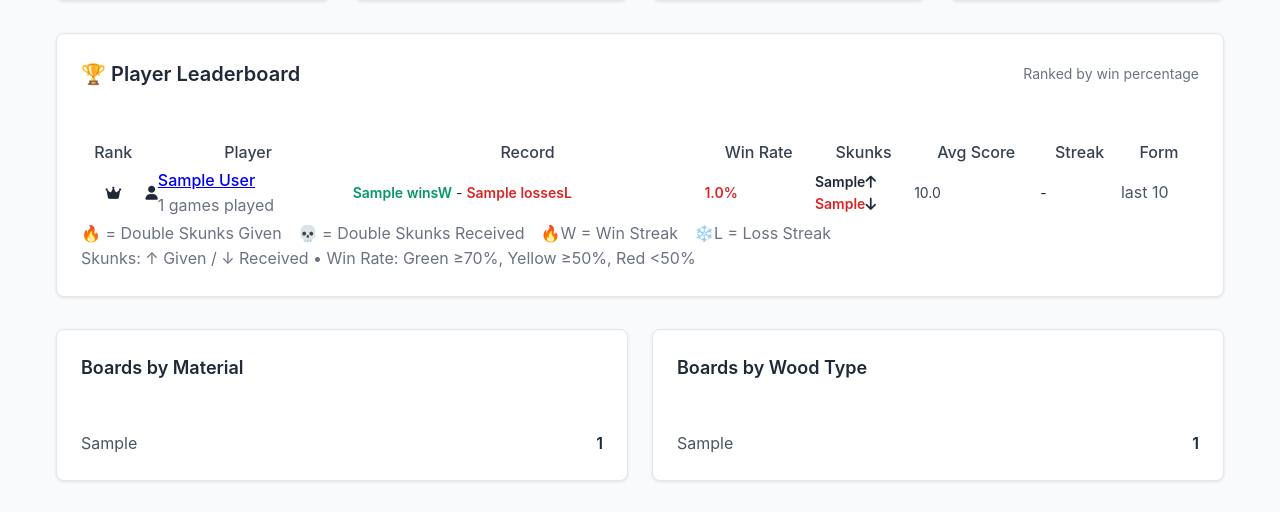
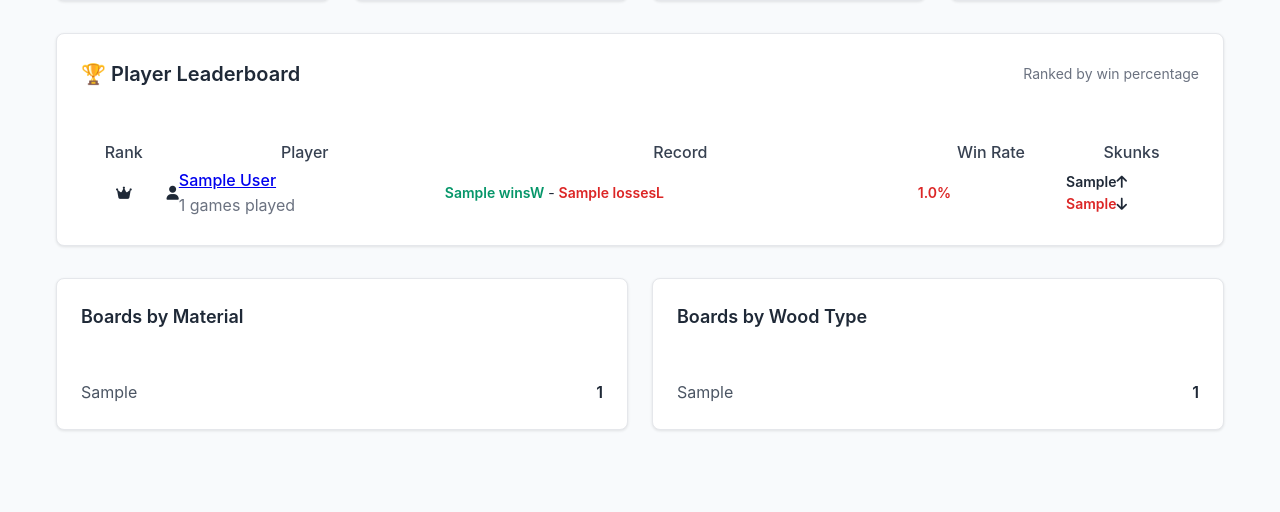
Before and after one commit to TITAN2049/cribbage_board_inv, a Flask app: template app/templates/stats.html in a window 1280 px wide. Shown: the part 354-866 px from the top of the page. Run offline with Flask 3, Linux system fonts and the light colour scheme; the template is opened without the code that fills it: most values are stand-ins (such as "Sample title", 1, 10 or a date in 2020); some libraries are stand-ins or nearby versions.

Commit message:
Fix game edit/delete functionality and improve stats display
- Add missing /game/<id>/edit and /game/<id>/delete routes
- Fix double skunk display logic using is_skunk/is_double_skunk fields
- Update stats query to properly join with player names
- Remove score tracking, streaks, and legend from stats template
- Add skunk checkboxes to edit game form

```diff
--- a/app/templates/stats.html
+++ b/app/templates/stats.html
@@ -53,9 +53,6 @@
               <th class="pb-3 font-medium text-gray-700">Record</th>
               <th class="pb-3 font-medium text-gray-700">Win Rate</th>
               <th class="pb-3 font-medium text-gray-700">Skunks</th>
-              <th class="pb-3 font-medium text-gray-700">Avg Score</th>
-              <th class="pb-3 font-medium text-gray-700">Streak</th>
-              <th class="pb-3 font-medium text-gray-700">Form</th>
             </tr>
           </thead>
           <tbody>
@@ -154,57 +151,10 @@
                     </div>
                   </div>
                 </td>
-
-                <!-- Average Winning Score -->
-                <td class="py-4">
-                  <div class="text-sm font-mono text-gray-700">
-                    {{ "%.1f"|format(player.avg_winning_score) if player.avg_winning_score else 'N/A' }}
-                  </div>
-                </td>
-
-                <!-- Current Streak -->
-                <td class="py-4">
-                  <div class="text-sm">
-                    {% set streak_num = player.current_streak[:-1] if player.current_streak[-1:] in ['W', 'L'] else '0' %}
-                    {% set streak_type = player.current_streak[-1:] if player.current_streak[-1:] in ['W', 'L'] else '' %}
-                    {% if streak_type == 'W' %}
-                      <span class="px-2 py-1 bg-green-100 text-green-800 rounded text-xs font-semibold">
-                        🔥 {{ streak_num }}W
-                      </span>
-                    {% elif streak_type == 'L' %}
-                      <span class="px-2 py-1 bg-red-100 text-red-800 rounded text-xs font-semibold">
-                        ❄️ {{ streak_num }}L
-                      </span>
-                    {% else %}
-                      <span class="text-gray-400 text-xs">-</span>
-                    {% endif %}
-                  </div>
-                </td>
-
-                <!-- Recent Form -->
-                <td class="py-4">
-                  <div class="text-xs text-gray-600">
-                    <div class="font-medium">{{ player.recent_form }}</div>
-                    <div class="text-gray-400">last 10</div>
-                  </div>
-                </td>
               </tr>
             {% endfor %}
           </tbody>
         </table>
-      </div>
-
-      <!-- Leaderboard Legend -->
-      <div class="mt-6 pt-4 border-t border-gray-200">
-        <div class="text-xs text-gray-500 space-y-1">
-          <div class="flex items-center gap-4">
-            <span>🔥 = Double Skunks Given</span>
-            <span>💀 = Double Skunks Received</span>
-            <span>🔥W = Win Streak</span>
-            <span>❄️L = Loss Streak</span>
-          </div>
-          <div>Skunks: ↑ Given / ↓ Received • Win Rate: Green ≥70%, Yellow ≥50%, Red <50%</div>
-        </div>
       </div>
     </div>
   </div>
```
Also changed, not shown: app/app_hybrid.py (+76 -8 lines), app/templates/edit_game.html (+14 -5 lines), app/templates/games.html (+2 -8 lines).
